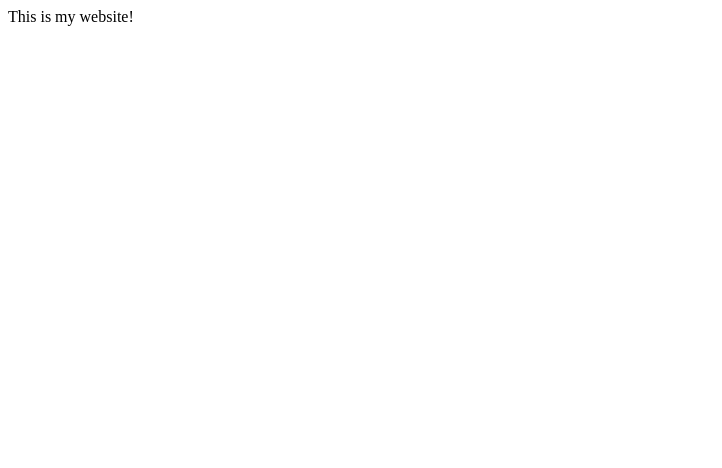
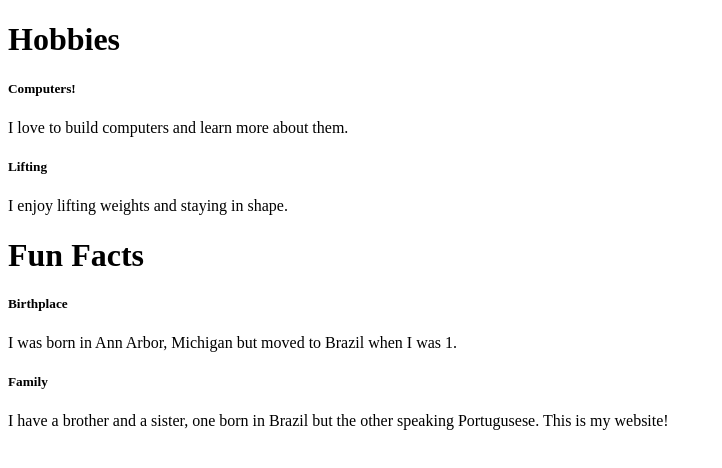
Before and after one commit to JPedroPV/AccessA1, a plain HTML site: page index.html in a window 1280 px wide. Shown: the whole page, without its empty margins (0-722 px from the left). Drawn offline with Linux system fonts and the light colour scheme.

Commit message:
Adding information

```diff
--- a/index.html
+++ b/index.html
@@ -1,6 +1,16 @@
 <!doctype HTML>
 <HTML>
 <BODY>
+<H1>Hobbies</H1>
+<H5>Computers!</H5>
+I love to build computers and learn more about them.
+<H5>Lifting</H5>
+I enjoy lifting weights and staying in shape.
+<H1>Fun Facts</H1>
+<H5>Birthplace</H5>
+I was born in Ann Arbor, Michigan but moved to Brazil when I was 1.
+<H5>Family</H5>
+I have a brother and a sister, one born in Brazil but the other speaking Portugusese.
 This is my website!
 </BODY>
 </HTML>
```
